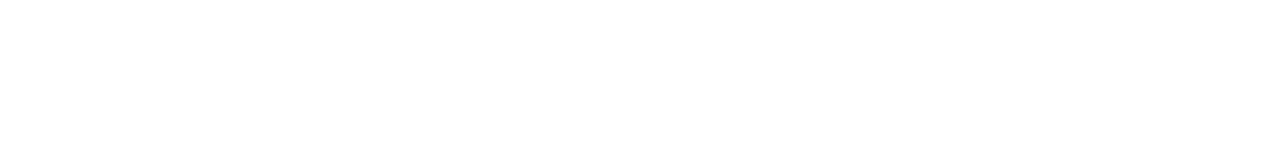
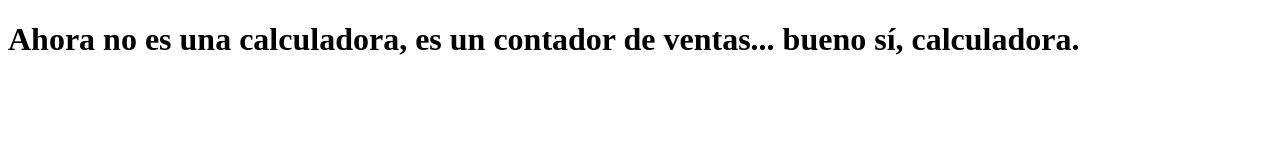
Before and after one commit to fernandakauak/calculadora1906, a plain HTML site: page index.html in a window 1280 px wide. Drawn offline with Linux system fonts and the light colour scheme.

Commit message:
algo nuevo para subir al repo

```diff
--- a/index.html
+++ b/index.html
@@ -6,6 +6,6 @@
     <title>Calculadora 19-06</title>
 </head>
 <body>
-
+    <h1>Ahora no es una calculadora, es un contador de ventas... bueno sí, calculadora.</h1>
 </body>
 </html>
```
